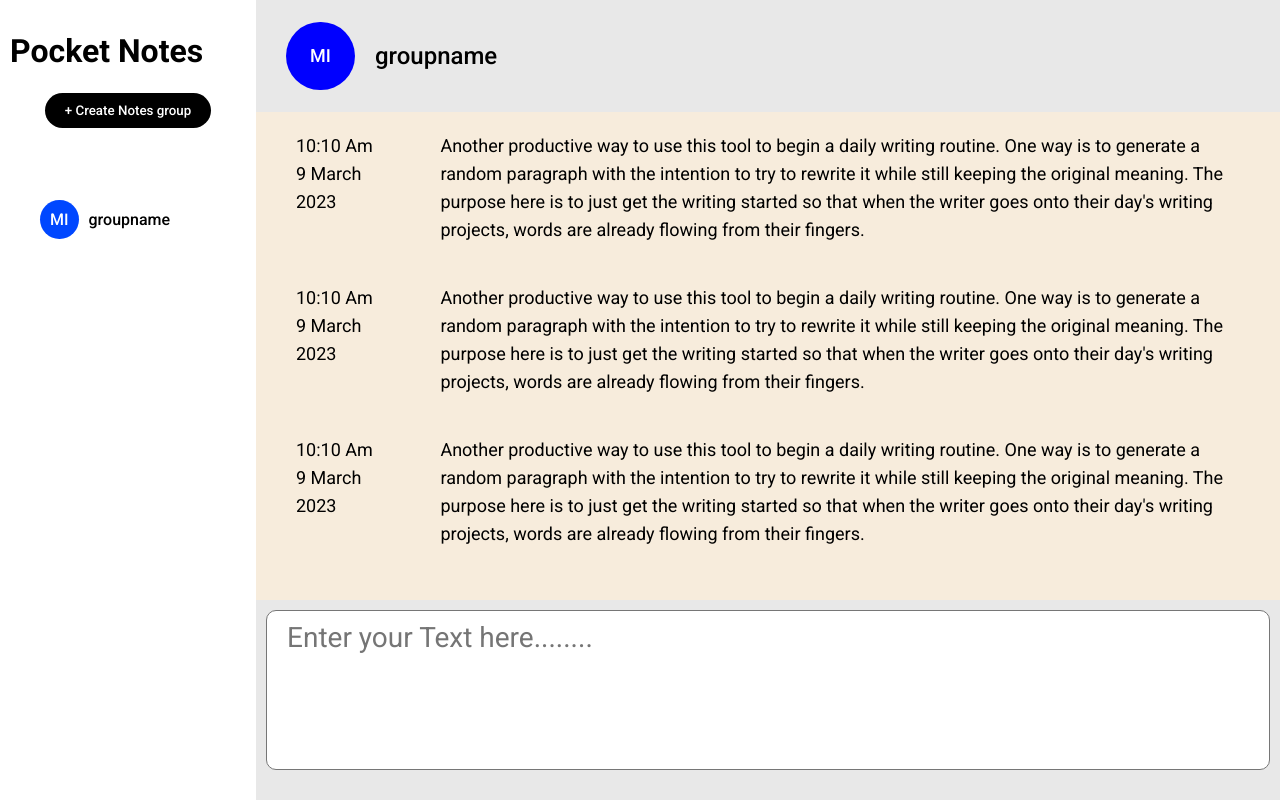
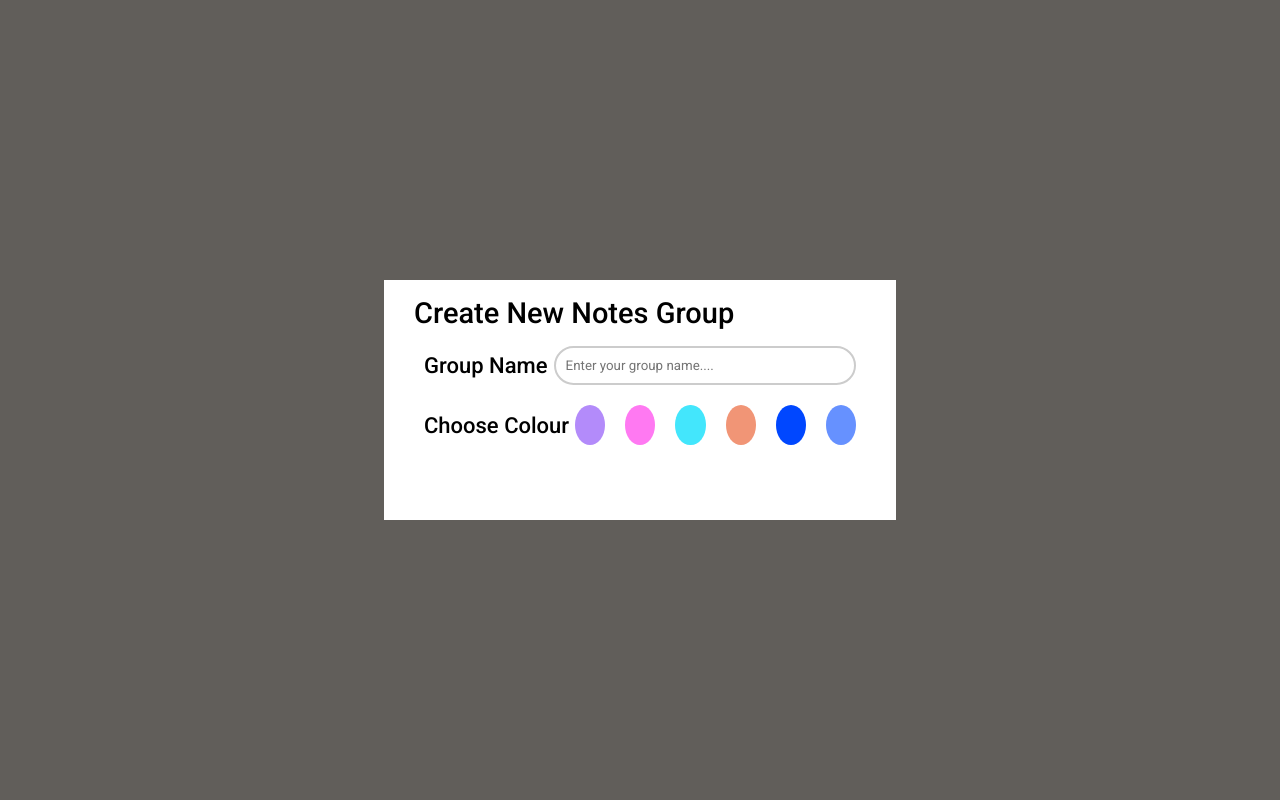
Before and after one commit to jaswindersingh97/Module-Test2-Notes-app, a React (Vite) app in the folder NotesApp/: page /GroupName/1 in a window 1280 px wide. Built offline with nearby package versions, Linux system fonts and the light colour scheme.

Commit message:
changes done on add button

```diff
--- a/NotesApp/src/App.css
+++ b/NotesApp/src/App.css
@@ -9,3 +9,21 @@
 .right{
     flex:1;
 }
+.BlackScreen{
+    position: fixed;
+    top: 0;
+    left: 0;
+    width: 100%;
+    height: 100%;
+    background-color: #2F2F2FBF;
+    display: flex;
+    justify-content: center;
+    align-items: center;
+    z-index: 1000;
+}
+.AddNote{
+    position: absolute;
+    width: 40%;
+    height: 30%;
+    text-align: center;
+}
--- a/NotesApp/src/App.jsx
+++ b/NotesApp/src/App.jsx
@@ -1,19 +1,25 @@
 import React from 'react';
 import './App.css'
 import Left from './components/Left';
-// import Right from './components/Right';
+import Right from './components/Right';
 import RightActual from './components/RightActual';
+import AddNote from './components/AddNote';
 function App() {
   return (
+    <>
     <div className="container">
-      <>
-        <Left/>
-      </>
+        {/* <Left/> */}
       <div className='right'>
       {/* <Right/> */}
-      <RightActual param={"groupname"}/>
+      {/* <RightActual param={"groupname"}/> */}
       </div>
     </div>
+    <div className='BlackScreen'> {/* Rename when needed */}
+    <div className='AddNote'>
+      <AddNote/>
+    </div>
+    </div>
+    </>
   )
 }
 
--- /dev/null
+++ b/NotesApp/src/components/AddNote.jsx
@@ -0,0 +1,34 @@
+import React, { useState } from 'react';
+import Style from './AddNote.module.css';
+
+function AddNote() {
+    const colors = ["#B38BFA", "#FF79F2", "#43E6FC", "#F19576", "#0047FF", "#6691FF"];
+    // const [color, setColor] = useState("white");
+
+    return (
+        <div className={Style.container}>
+            <h3>Create New Notes Group</h3>
+
+            <div className={Style.row1}>
+            <label>Group Name</label>
+            <input type='text' placeholder='Enter your group name....'/>
+            </div>
+
+            <div className={Style.row2}>
+            <label>Choose Colour</label>
+            <span className={Style.colorPicker}>
+                {colors.map((item, index) => (
+                    <div
+                        style={{ backgroundColor: item, cursor: 'pointer' }}
+                        key={index}
+                        // onClick={() => setColor(item)}
+                    >
+                    </div>
+                ))}
+            </span>
+            </div>
+        </div>
+    );
+}
+
+export default AddNote;
--- /dev/null
+++ b/NotesApp/src/components/AddNote.module.css
@@ -0,0 +1,44 @@
+.container{
+    background-color: rgb(255, 255, 255);
+    width: 100%;
+    height: 100%;
+    padding: 10px 30px;
+}
+.container h3{
+    font-size: 29px;
+    font-weight: 500;
+    line-height: 46.45px;
+    text-align: left;
+}
+.container>div{
+    display: flex;
+    /* background-color: aquamarine; */
+    align-items: center;
+    justify-content: space-between;
+    padding: 10px;
+}
+.container label{
+    font-weight: 500;
+    font-size: 22px;
+}
+.row1 input{
+    width: 70%;
+    padding: 10px;
+    border-radius: 50px;
+    border: 2px solid #CCCCCC;
+}
+
+.colorPicker{
+    width: 65%;
+    height: 40px;
+    gap:20px;
+    display: flex;
+    /* background-color: rgb(0, 255, 234); */
+    /* padding-right: 50px; */
+}
+.colorPicker div{
+    height: 100%;
+    width: 100%;
+    border-radius: 50%;
+    /* padding: 20px; */
+}
```
